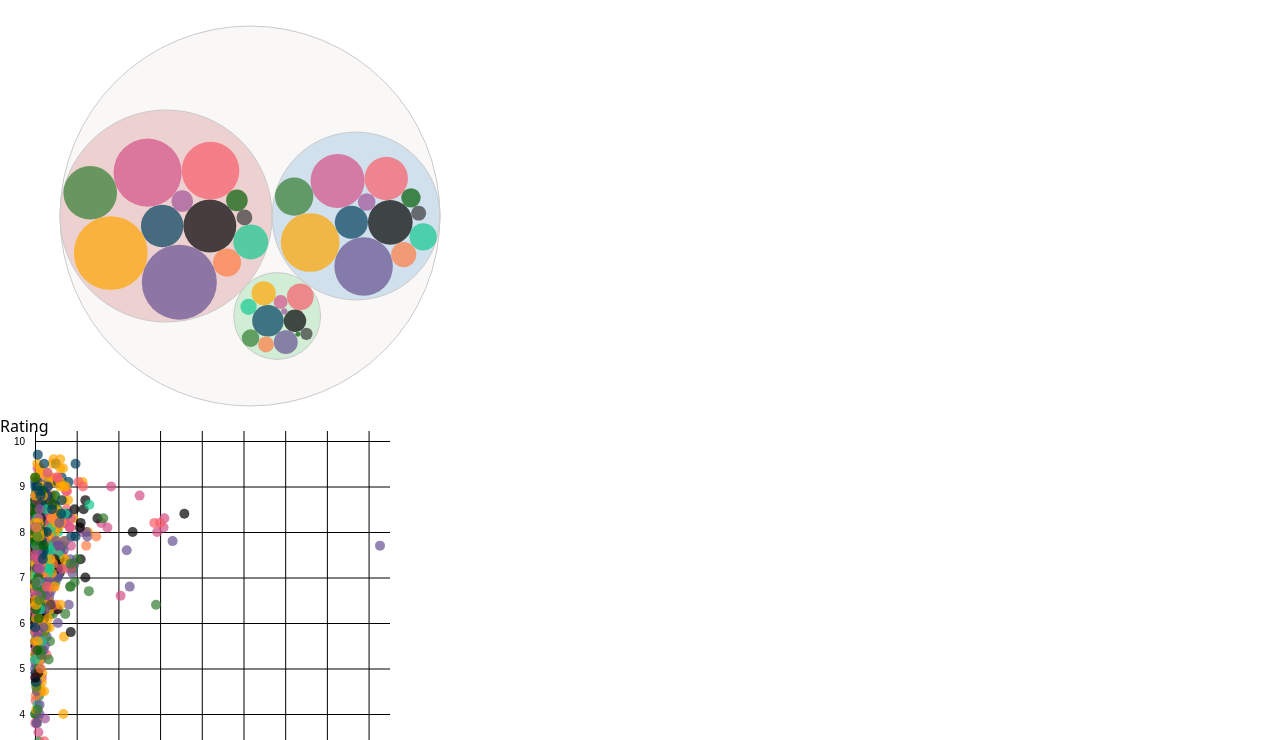
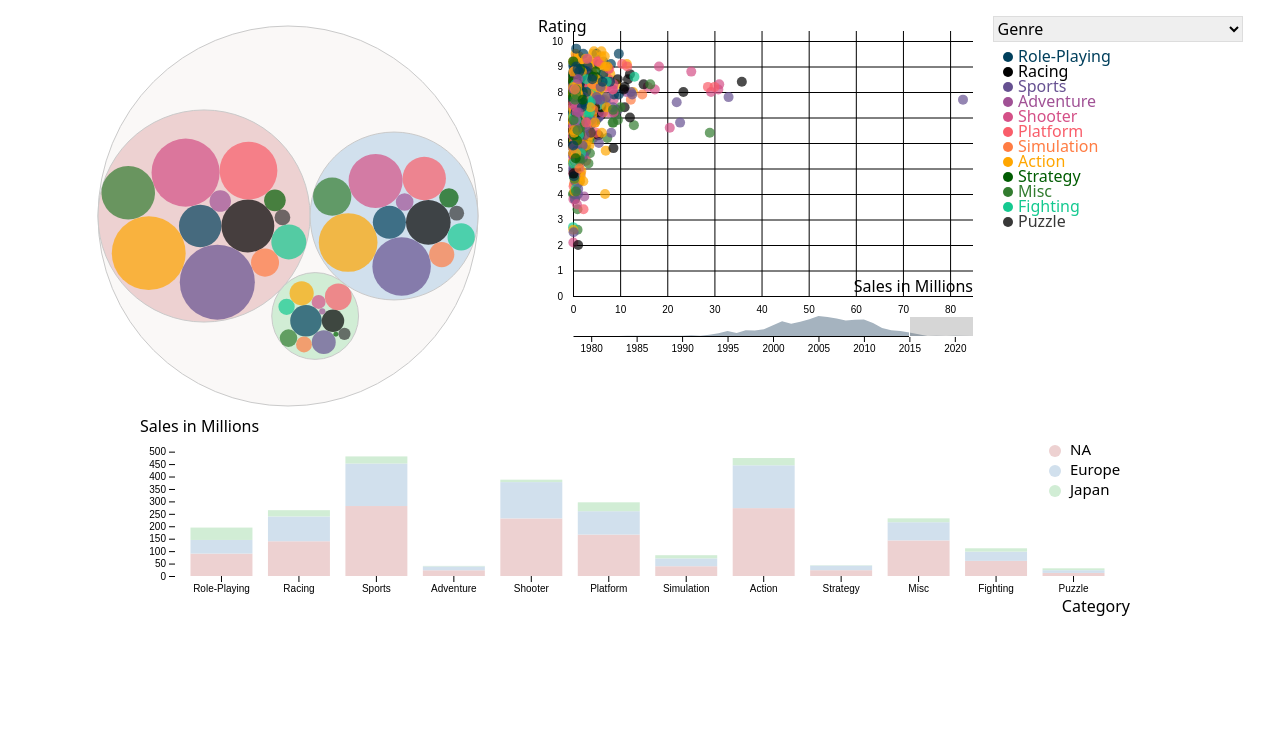
Before and after one commit to mattkwilson/game-sales-vis, a website: page index.html in a window 1280 px wide. Shown: the part 60-800 px from the top of the page. Drawn offline with nearby package versions, Linux system fonts and the light colour scheme; files that its build step writes are made by us from their sources.

Commit message:
Modified layout

```diff
--- a/css/global.css
+++ b/css/global.css
@@ -10,11 +10,6 @@
     background-color:white;
 } */
 
-.legends{
-    display: inline-flex;
-    align-items: center;
-}
-
 .point{
     opacity: 0.5;
 }
@@ -22,6 +17,10 @@
 .point:hover{
     opacity: 1;
     stroke: black;
+}
+
+#groupBySelect {
+    border: 1px solid #ddd;
 }
 
 /* Tooltip */
--- a/index.html
+++ b/index.html
@@ -13,22 +13,28 @@
 </head>
 <body>
     <!-- Add HTML content, SVG drawing area, ... -->
-    <div class="">
     <h1 class="text-center font-bold text-3xl p-5">Video Game Sales</h1>
+    <div class="flex flex-col items-center">
+        <div class="flex flex-row">
             <svg id="bubble-chart-vis"></svg>
+            <div class="flex flex-col">
                 <svg id="scatter-plot-vis"></svg>
                 <svg id="histogram-chart-vis"></svg>
-        <div class="legends">
-        <select id="groupBySelect" class="">
+            </div>
+            <div class="flex flex-col">
+                <select id="groupBySelect">
                     <option value="Genre">Genre</option>
                     <option value="Publisher">Publisher</option>
                     <option value="Platforms">Platforms</option>
                 </select>
-        <svg id ="color-legend-vis"></svg>
+                <svg id="color-legend-vis"></svg>
             </div>
+        </div>
+        <div class="flex flex-col items-center">
             <svg id="bar-chart-vis"></svg>
+        </div>
+    </div>
 
-    </div>
     <div id="tooltip"></div>
 
     <!-- D3 bundle -->
--- a/js/charts/colorLegend.js
+++ b/js/charts/colorLegend.js
@@ -43,28 +43,43 @@ class ColorLegend {
         .join("text")
         .attr("fill", d => vis.colorMap.get(d[0]))
         .attr("x", function(d, i){
-        if (vis.sales.length <= 12) { if (i >= vis.sales.length/2) {
-        return 5;
-      } else {
-        return 200}}
-    else if (i > 6) {
-        return 5;
-    } else {
-        return 200
-    }})
-      .attr("y", function(d, i){ if(vis.sales.length <= 12){ if (i >= vis.sales.length/2) { return -5 + (15*i)}
-      else {
-        return  -5 + 15*(i + vis.sales.length/2)
-      }
-    } else if (i > 6) {
-        return -5 + (15*i)
+        // if (vis.sales.length <= 12) { if (i >= vis.sales.length/2) {
+        //     return 5;
+        // } else {
+        //     return 200}}
+        // else if (i > 6) {
+        //     return 5;
+        // } else {
+        //     return 200
+        // }
+        return 10;
+        })
+        .attr("y", function(d, i) {
+            // if(vis.sales.length <= 12) {
+            //     if (i >= vis.sales.length/2) {
+            //         return -5 + (15*i)}
+            //     else {
+            //         return  -5 + 15*(i + vis.sales.length/2)
+            //     }
+            // } else if (i > 6) {
+            //     return -5 + (15*i)
 
-    }
-     else {
-        return -5 + 15*(i + 6)
-     }} )
+            // }
+            // else {
+            //     return -5 + 15*(i + 6)
+            // }
+            return -5 + (15*i);
+        })
         .text(function (d) {
             return d[0]
-      })
+        });
+
+        vis.chart.selectAll('circle')
+        .data(vis.sales)
+        .join("circle")
+        .attr('r', 5)
+        .attr('cx', 0)
+        .attr('cy', (d, i) => -10 + (15*i))
+        .attr('fill', d => vis.colorMap.get(d[0]));
     }
 }
--- a/js/charts/histogramChart.js
+++ b/js/charts/histogramChart.js
@@ -11,11 +11,11 @@ class HistogramChart {
     constructor(_config, _dispatcher, _data) {
         this.config = {
             parentElement: _config.svgElement,
-            width:  400,
-            height: 400,
-            contextHeight: 400,
-            margin: {top: 10, right: 10, bottom: 100, left: 45},
-            contextMargin: {top: 280, right: 10, bottom: 20, left: 45}
+            width:  _config.width,
+            height: _config.height,
+            contextHeight: _config.height,
+            margin: _config.margin,
+            contextMargin: _config.contextMargin
         }
         let groupByYear = d3.rollup(_data, v => v.length, d => d.Year);
         this.data = Array.from(groupByYear, function([key, value]) {
@@ -120,7 +120,7 @@ class HistogramChart {
 
         // Update the axes
         vis.xAxisContextG.call(vis.xAxisContext);
-        vis.yAxisContextG.call(vis.yAxisContext);
+        // vis.yAxisContextG.call(vis.yAxisContext);
 
         // Update the brush and define a default position
         const defaultBrushSelection = [vis.xScaleContext(2015), vis.xScaleContext.range()[1]];
--- a/js/main.js
+++ b/js/main.js
@@ -18,23 +18,24 @@ const barChartConfig = {
 
 const colorLegendConfig = {
     svgElement: '#color-legend-vis',
-    width: 500,
+    width: 250,
     height: 200,
-    margin: {top: 25, right: 20, bottom: 40, left: 35}
+    margin: {top: 25, right: 10, bottom: 40, left: 15}
 };
 
  const scatterPlotConfig = {
      svgElement: '#scatter-plot-vis',
-     width: 400,
-     height: 500,
+     width: 445,
+     height: 300,
      margin: {top: 25, right: 20, bottom: 20, left: 35}
  };
 
  const histogramConfig = {
      svgElement: '#histogram-chart-vis',
      width: 400,
-     height: 725,
-     margin: {top: 25, right: 20, bottom: 20, left: 35}
+     height: 20,
+     margin: {top: 25, right: 20, bottom: 20, left: 35},
+     contextMargin: {top: 25, right: 20, bottom: 20, left: 35}
  };
 
 d3.csv('data/test_data.csv').then(data => {
@@ -77,7 +78,6 @@ d3.csv('data/test_data.csv').then(data => {
 
     dispatch.on('selection-change', element => {
         const id = element.id + element.parent.id;
-        console.log(id);
         if(selectedElements.includes(id)) {
             selectedElements.splice(selectedElements.indexOf(id), 1);
         } else {
```
Lines whose indentation alone changed are shown as unchanged.
